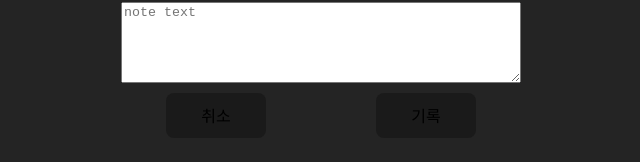
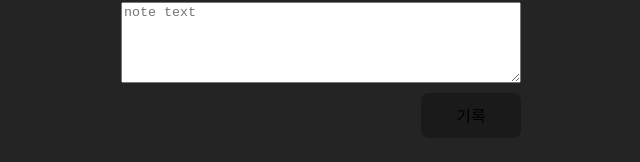
Before and after one commit to STMT-creator/my-note, a React (Vite) app: page / in a window 1280 px wide. Shown: the part 180-342 px from the top of the page, without its empty margins (319-959 px from the left). Built offline with nearby package versions, Linux system fonts and the light colour scheme.

Commit message:
버튼 수정

```diff
--- a/src/App.jsx
+++ b/src/App.jsx
@@ -52,10 +52,7 @@ function Body({ onCreate }) {
             value={body}
             onChange={e => setBody(e.target.value)}
           ></textarea>
-          <div className="d-flex gap-1 justify-end">
-            <button type="button" className="note-del">
-              취소
-            </button>
+          <div className="text-end">
             <button type="submit" className="note-create">
               기록
             </button>
```
